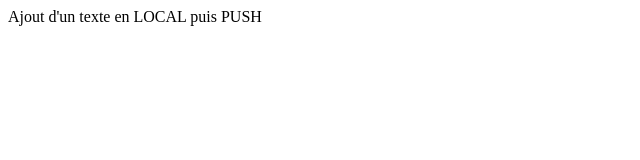
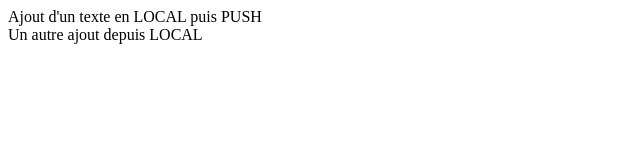
Before and after one commit to vao49Afpa/TestAfpa, a plain HTML site: page index.html in a window 1280 px wide. Shown: the whole page, without its empty margins (0-640 px from the left). Drawn offline with Linux system fonts and the light colour scheme.

Commit message:
Un autre ajout

```diff
--- a/index.html
+++ b/index.html
@@ -8,5 +8,7 @@
 </head>
 <body>
     Ajout d'un texte en LOCAL puis PUSH
+    <br/>
+    Un autre ajout depuis LOCAL
 </body>
 </html>
```
